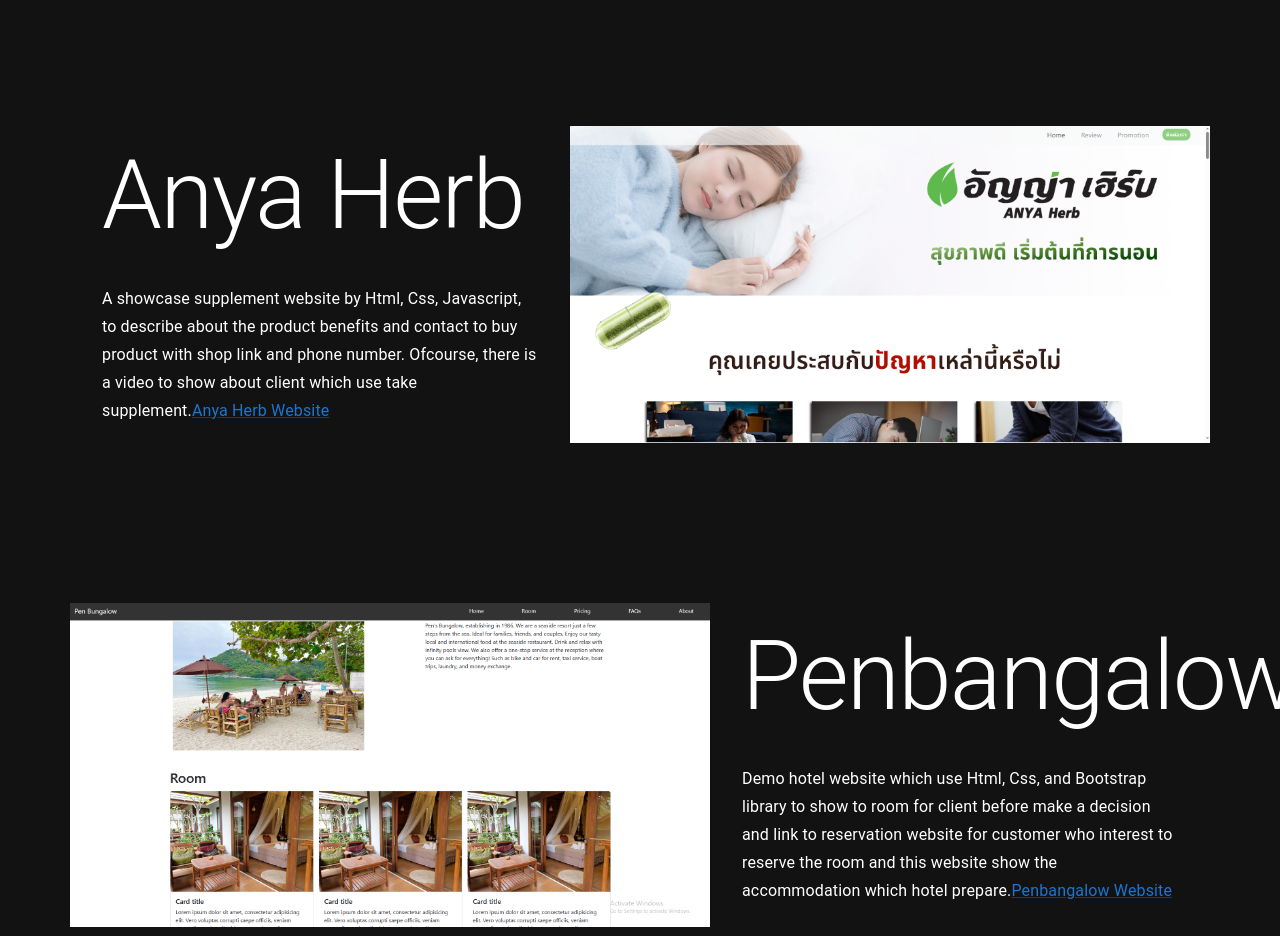
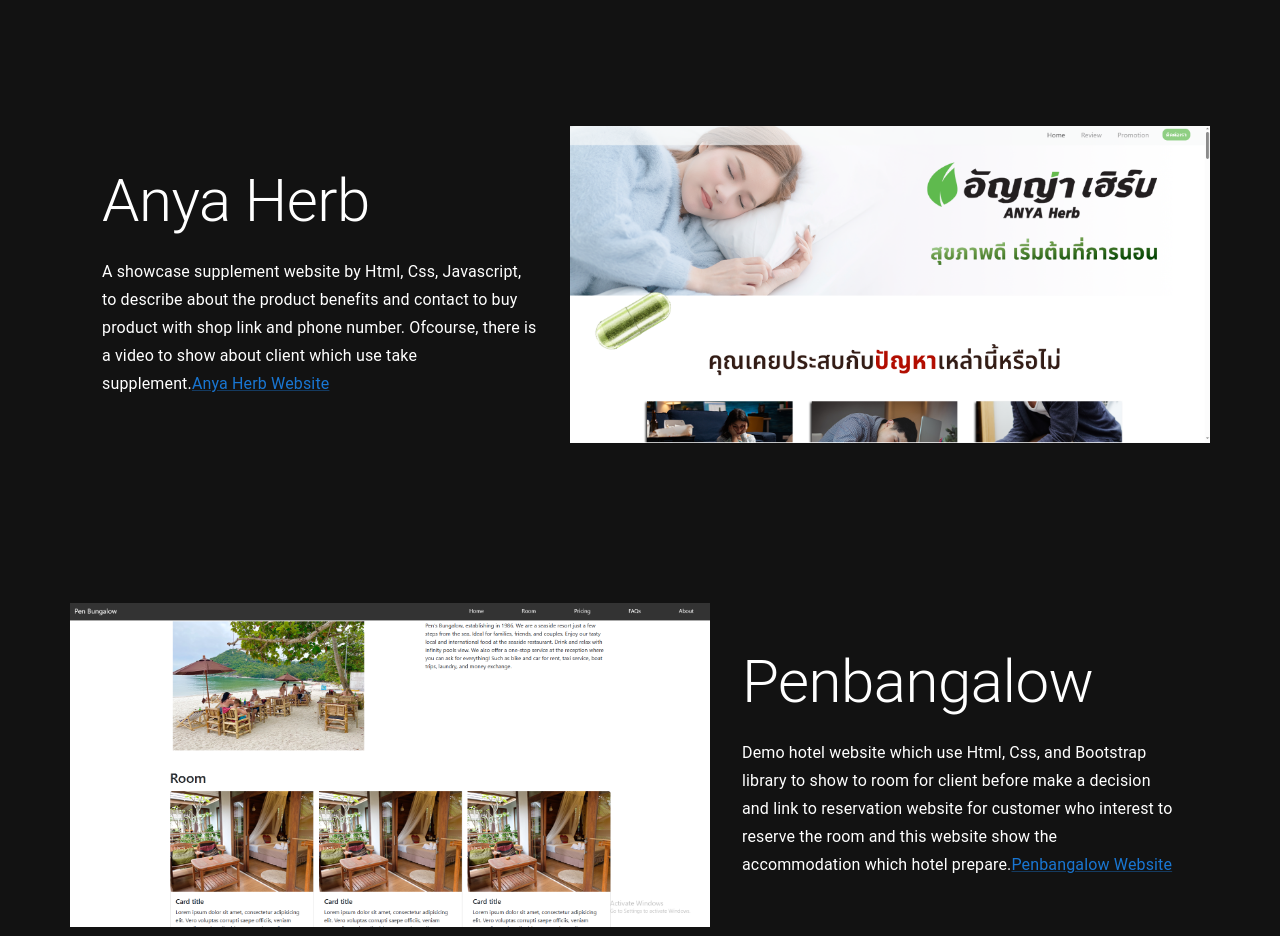
Before and after one commit to HelloMost/Resume, a React (Vite) app: page / in a window 1280 px wide. Shown: the part 780-1716 px from the top of the page. Built offline with nearby package versions, Linux system fonts and the light colour scheme.

Commit message:
Update Home.tsx

```diff
--- a/src/pages/Home.tsx
+++ b/src/pages/Home.tsx
@@ -32,7 +32,7 @@
                 <Box className="certificate-box">
                     <Box sx={{ display: 'flex', flexDirection: { xs: 'column', md: 'row' }, justifyContent: 'space-around', alignItems: 'center', mt: '10rem', background: '' }}>
                         <Box sx={{ display: 'flex', flexDirection: 'column', maxWidth: '500px', order: { xs: 2, md: 1 } }}>
-                            <Typography variant="h1" gutterBottom sx={{ mx: '2rem' }}>Anya Herb</Typography>
+                            <Typography variant="h2" gutterBottom sx={{ mx: '2rem' }}>Anya Herb</Typography>
                             <Typography variant="subtitle1" gutterBottom sx={{ mx: '2rem' }}>
                                 A showcase supplement website by Html, Css, Javascript, to describe about the product benefits and contact to buy product with shop link and phone number.
                                 Ofcourse, there is a video to show about client which use take supplement.
@@ -44,7 +44,7 @@
                     <Box sx={{ display: 'flex', flexDirection: { xs: 'column', md: 'row' }, justifyContent: 'space-around', alignItems: 'center', mt: '10rem' }}>
                             <Box sx={{ display: 'flex' }} component='img' src="./portfolio/penbangalow.png" width='640px' />
                         <Box sx={{ display: 'flex', flexDirection: 'column', maxWidth: '500px', order: { xs: 2, md: 1 } }}>
-                            <Typography variant="h1" gutterBottom sx={{ mx: '2rem' }}>Penbangalow</Typography>
+                            <Typography variant="h2" gutterBottom sx={{ mx: '2rem' }}>Penbangalow</Typography>
                             <Typography variant="subtitle1" gutterBottom sx={{ mx: '2rem' }}>
                                 Demo hotel website which use Html, Css, and Bootstrap library to show to room for client before make a decision
                                 and link to reservation website for customer who interest to reserve the room and this website show the accommodation
```
